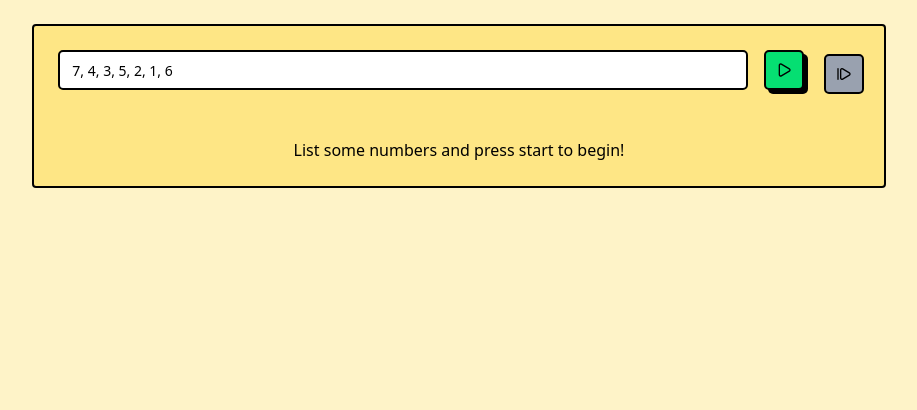
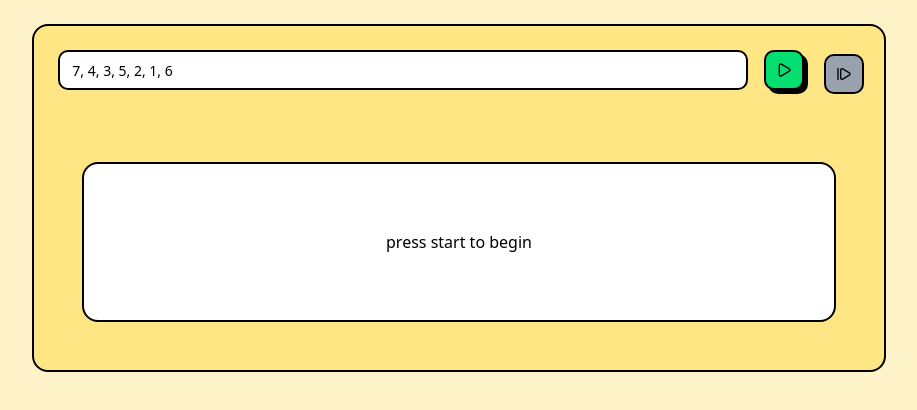
Before and after one commit to HarStu/halgo, a Next.js app: page / in a window 1280 px wide. Shown: the top 410 px of the page, without its empty margins (181-1098 px from the left). Built offline with nearby package versions, Linux system fonts and the light colour scheme.

Commit message:
Minimum viable animation logic

```diff
--- /dev/null
+++ b/src/components/arr-display.tsx
@@ -0,0 +1,26 @@
+import type { State } from '@/lib/mergesort'
+
+export function ArrDisplay({ state }: { state: State | undefined }) {
+  if (!state) {
+    return (
+      <div>
+        press start to begin
+      </div>
+    )
+  } else {
+    return (
+      <div className="flex gap-8">
+        {
+          state.arr.map((a, idx) => {
+            return (
+              <div id={idx.toString()}>
+                {a}
+              </div>
+            )
+          })
+        }
+      </div>
+    )
+
+  }
+}
--- a/src/components/sorter.tsx
+++ b/src/components/sorter.tsx
@@ -1,13 +1,13 @@
 'use client'
 
-import { useState, useEffect } from 'react'
-import clsx from 'clsx'
+import { useState } from 'react'
 
 import { Play, OctagonX, StepForward } from 'lucide-react'
 import { Button } from 'src/components/ui/button'
 import { Input } from 'src/components/ui/input'
 import { toast } from 'sonner'
 
+import { ArrDisplay } from 'src/components/arr-display'
 import { wrapArray, stepMergeSort } from '@/lib/mergesort'
 import type { State } from '@/lib/mergesort'
 
@@ -43,7 +43,7 @@ export function Sorter() {
   }
 
   return (
-    <div className="flex border-2 rounded bg-amber-200 flex-col size-2/3 gap-12 m-6 p-6">
+    <div className="flex border-2 rounded-2xl bg-amber-200 flex-col size-2/3 gap-12 m-6 p-6">
 
       {/* control row */}
       <div className="flex gap-4 ">
@@ -52,6 +52,7 @@ export function Sorter() {
           value={input}
           onChange={(e) => { setInput(e.target.value) }}
         />
+        {/* start and stop button */}
         <Button
           className={sortState ? 'bg-red-400' : 'bg-green-400'}
           size='icon'
@@ -59,7 +60,7 @@ export function Sorter() {
         >
           {sortState ? <OctagonX /> : <Play />}
         </Button>
-
+        {/* iterate sort button */}
         <Button
           className={sortState ? 'bg-amber-400' : 'bg-gray-400'}
           variant={sortState ? 'default' : 'inactive'}
@@ -71,14 +72,10 @@ export function Sorter() {
       </div>
 
       {/* display row */}
-      <div className="text-center">
-        {
-          sortState ?
-            sortState.arr :
-            'List some numbers and press start to begin!'
-        }
+      <div className='flex text-center justify-center items-center bg-white border-2 rounded-2xl m-6 h-40'>
+        <ArrDisplay state={sortState} />
       </div>
+    </div>
 
-    </div>
   )
 }
--- a/src/styles/globals.css
+++ b/src/styles/globals.css
@@ -57,7 +57,7 @@
   --spacing-boxShadowY: 4px;
   --spacing-reverseBoxShadowX: -4px;
   --spacing-reverseBoxShadowY: -4px;
-  --radius-base: 5px;
+  --radius-base: 10px;
   --shadow-shadow: var(--shadow);
   --font-weight-base: 500;
   --font-weight-heading: 700;
```
